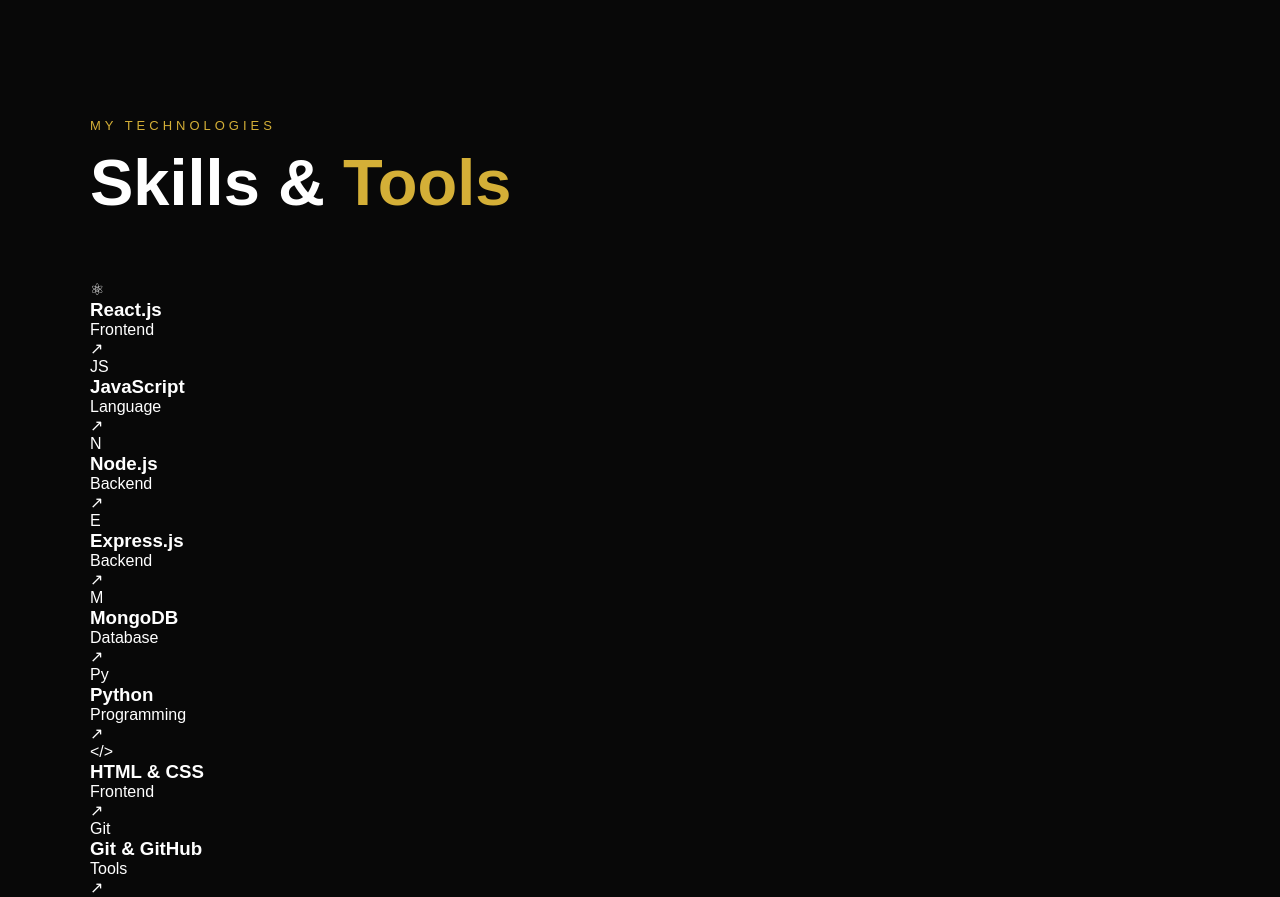
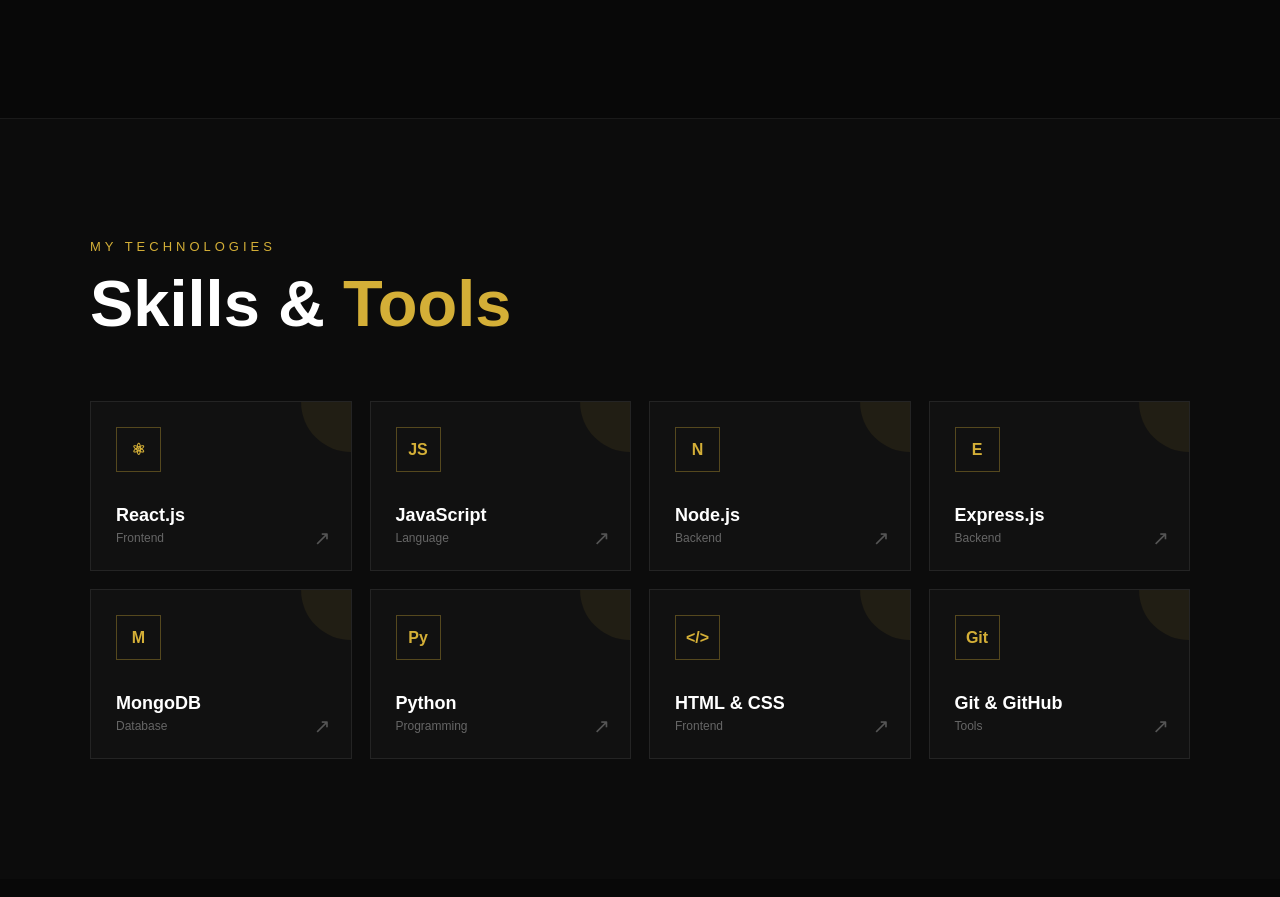
Before and after one commit to akashkupandeytech/akash-portfolio, a React (Vite) app in the folder frontend/: page / in a window 1280 px wide. Shown: the part 1389-2286 px from the top of the page. Built offline with nearby package versions, Linux system fonts and the light colour scheme.

Commit message:
Update index.css

```diff
--- a/frontend/src/index.css
+++ b/frontend/src/index.css
@@ -500,3 +500,109 @@
     padding-left: 0;
   }
 }
+/* ================= SKILLS ================= */
+
+.skills-section {
+  padding: 120px 0;
+  background: #0c0c0c;
+  border-top: 1px solid rgba(255, 255, 255, 0.06);
+}
+
+.skills-grid {
+  display: grid;
+  grid-template-columns: repeat(4, 1fr);
+  gap: 18px;
+}
+
+.skill-card {
+  position: relative;
+  min-height: 170px;
+  padding: 25px;
+
+  display: flex;
+  flex-direction: column;
+  justify-content: space-between;
+
+  background: #111;
+  border: 1px solid #242424;
+
+  transition: 0.35s ease;
+  overflow: hidden;
+}
+
+.skill-card::before {
+  content: "";
+  position: absolute;
+  width: 100px;
+  height: 100px;
+  right: -50px;
+  top: -50px;
+
+  background: rgba(212, 175, 55, 0.08);
+  border-radius: 50%;
+  transition: 0.4s ease;
+}
+
+.skill-card:hover {
+  transform: translateY(-8px);
+  border-color: rgba(212, 175, 55, 0.5);
+}
+
+.skill-card:hover::before {
+  width: 180px;
+  height: 180px;
+}
+
+.skill-icon {
+  width: 45px;
+  height: 45px;
+
+  display: flex;
+  align-items: center;
+  justify-content: center;
+
+  border: 1px solid rgba(212, 175, 55, 0.35);
+
+  color: #d4af37;
+  font-size: 16px;
+  font-weight: 700;
+}
+
+.skill-card h3 {
+  margin-top: 18px;
+  font-size: 18px;
+}
+
+.skill-card p {
+  margin-top: 5px;
+  color: #666;
+  font-size: 12px;
+}
+
+.skill-arrow {
+  position: absolute;
+  right: 20px;
+  bottom: 20px;
+
+  color: #555;
+  font-size: 20px;
+
+  transition: 0.3s ease;
+}
+
+.skill-card:hover .skill-arrow {
+  color: #d4af37;
+  transform: translate(3px, -3px);
+}
+
+@media (max-width: 950px) {
+  .skills-grid {
+    grid-template-columns: repeat(2, 1fr);
+  }
+}
+
+@media (max-width: 550px) {
+  .skills-grid {
+    grid-template-columns: 1fr;
+  }
+}
```
